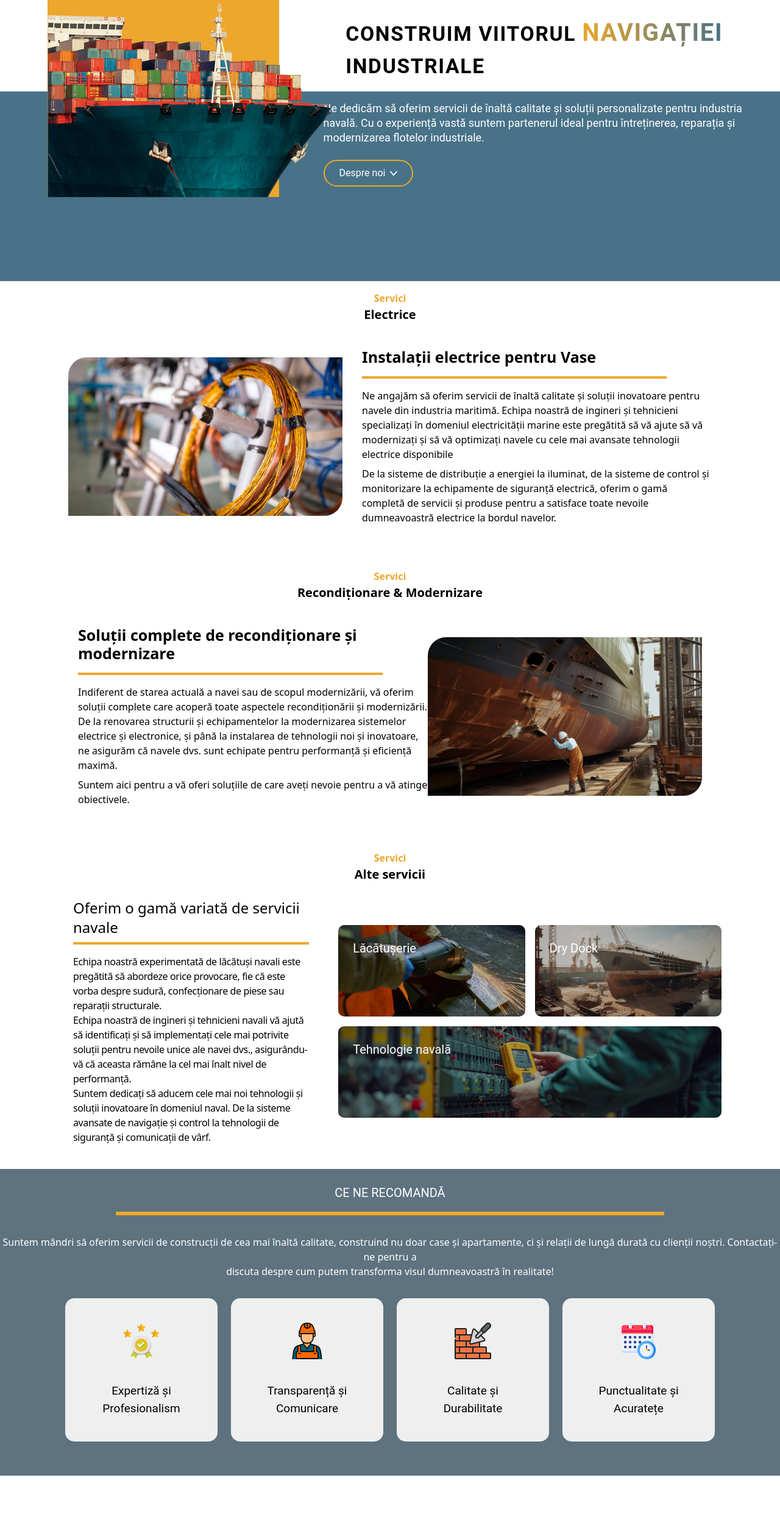
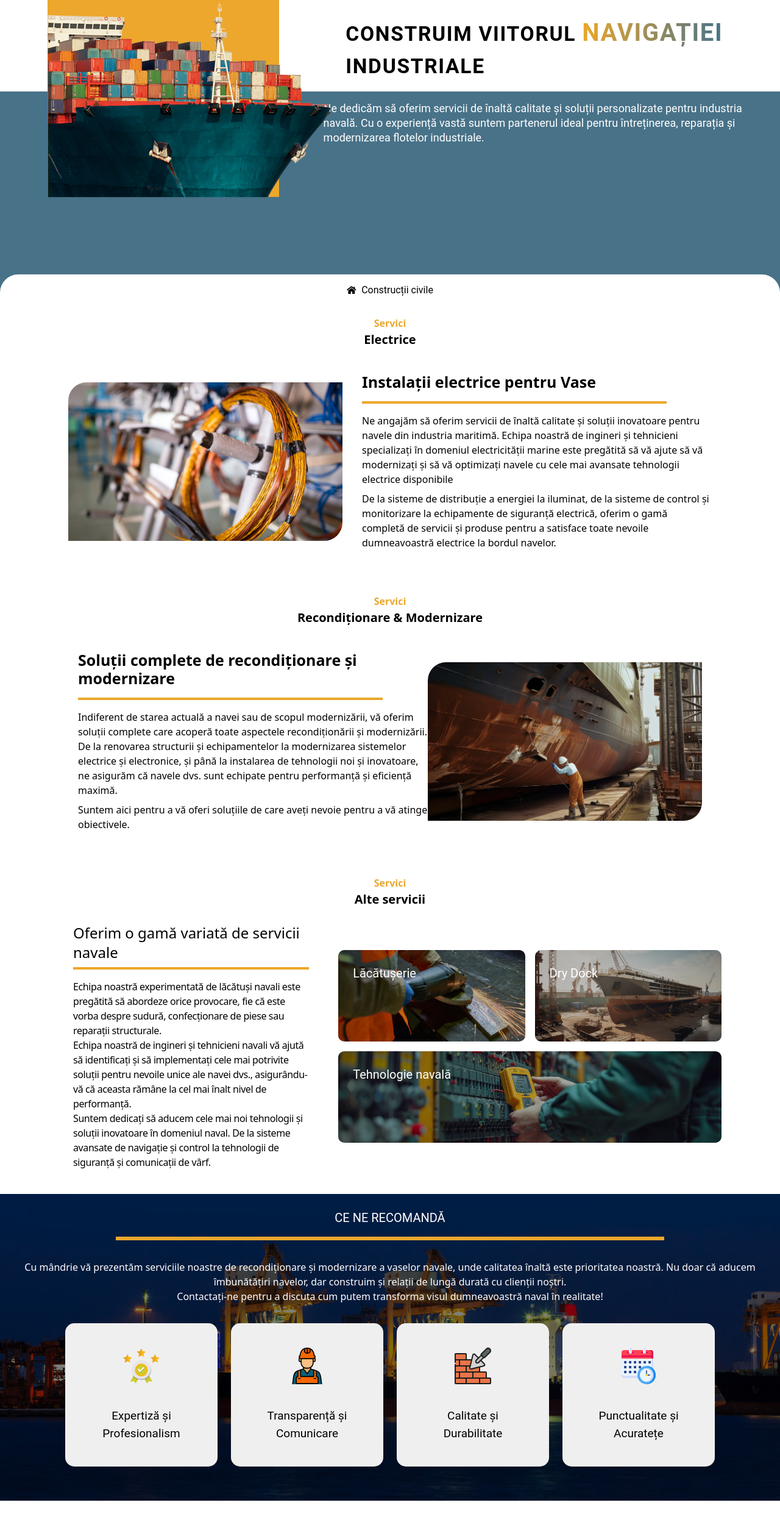
Before and after one commit to popica24/cmv-landing-page, a React (Vite) app: page /marine-services in a window 1280 px wide. Shown: the part 234-2748 px from the top of the page at 61% size. Built offline with nearby package versions, Linux system fonts and the light colour scheme.

Commit message:
minor changes

```diff
--- a/src/Components/ContactForm.tsx
+++ b/src/Components/ContactForm.tsx
@@ -24,7 +24,7 @@ const ContactForm = () => {
   const border = `border-[${color}]`;
   const bg = `bg-[${color}]`;
   return (
-    <div className=" md:container mx-auto md:px-2 py-6 lg:pt-24">
+    <div className=" md:container mx-auto md:px-2 py-6 lg:pt-24" id="contact">
       <div className="grid col-span-1 xl:grid-cols-2">
         <div className="col-span-1 text-center place-content-center">
           <form action="" className="h-full">
--- a/src/Components/Footer/Footer.tsx
+++ b/src/Components/Footer/Footer.tsx
@@ -135,7 +135,7 @@ const Footer = () => {
         />
       </div>
       <span className="text-white text-center flex items-center justify-center text-sm lg:text-[17.5px] pt-12 flex-col">
-        © 2024 CMV ELECTRICAL SOLUTION. Toate drepturile rezervate.
+        © 2024 CMV ELECTRICAL SOLUTIONS. Toate drepturile rezervate.
         <p className={textColor}> Politica de Confidențialitate </p>
         <p className={textColor}>Termeni și Condiții</p>
       </span>
--- a/src/Components/Navbar/Components/ContactButton.tsx
+++ b/src/Components/Navbar/Components/ContactButton.tsx
@@ -21,7 +21,8 @@ const ContactButton = () => {
     }
   }, [location.pathname]);
   return (
-    <button
+    <a
+      href="#contact"
       className={`inline-flex items-center whitespace-nowrap justify-center rounded-[8px] md:rounded-[24px] px-[5px] md:px-[10px] text-xs md:text-sm py-[2px] md:py-[6px] text-white ${bg}`}
     >
       <svg
@@ -48,7 +49,7 @@ const ContactButton = () => {
         />
       </svg>
       Contacteză-ne
-    </button>
+    </a>
   );
 };
 
--- a/src/Pages/Civil/Civil.tsx
+++ b/src/Pages/Civil/Civil.tsx
@@ -35,7 +35,7 @@ const Civil = () => {
                 decât o clădire, este o investiție în parteneriate de lungă
                 durată.
               </span>
-              <button className="my-6 rounded-[164px] border-2 border-[#FF6600] text-white py-2 px-6 inline-flex items-center w-full justify-center lg:w-fit">
+              <button className="my-6 rounded-[164px] border-2 border-[#FF6600] text-white py-2 px-6 inline-flex items-center w-full justify-center lg:w-fit opacity-0 cursor-default">
                 Despre noi
                 <svg
                   className="ms-2"
--- a/src/Pages/Frontpage/Frontpage.tsx
+++ b/src/Pages/Frontpage/Frontpage.tsx
@@ -54,7 +54,7 @@ const Frontpage = () => {
       title: "Marin Services",
       text: "Servicii maritime de încredere: reparatii, mentenanta si consultanta pentru ambarcatiuni, asigurând navigare sigură și eficientă pe tot parcursul.",
       left: {
-        text: "Industriale",
+        text: "Afla mai mult",
         link: "/marine-services",
         state: true,
       },
--- a/src/Pages/Marine/Marine.tsx
+++ b/src/Pages/Marine/Marine.tsx
@@ -9,7 +9,7 @@ const Marine = () => {
       <div className="mt-12 lg:mt-48">
         <div className="flex flex-col items-center justify-center font-roboto w-full">
           <div className="relative">
-            <h1 className="tracking-wider max-w-[55ch] text-[1rem] sm:text-[1.5rem] lg:text-[2.1rem] font-semibold uppercase ms-0 lg:ms-[18rem] xl:ms-[29.6rem]">
+            <h1 className="tracking-wider text-[1rem] sm:text-[1.5rem] lg:text-[2.1rem] font-semibold uppercase ms-0 lg:ms-[19rem] xl:ms-[29.6rem]">
               Construim viitorul{" "}
               <span className="text-linear-gradient-yellow text-[1.5rem] sm:text-[2.1rem] lg:text-[2.5rem] font-bold">
                 navigației
@@ -21,15 +21,15 @@ const Marine = () => {
               <Ship />
             </div>
           </div>
-          <article className="bg-[#487288] w-full flex items-center justify-center flex-col mt-4 pt-4 relative pb-[8.2rem]">
-            <div className="max-w-[38ch] sm:max-w-[55ch] lg:max-w-[77ch] flex flex-col md:items-start items-center ms-0 lg:ms-[18rem] xl:ms-[29.6rem]">
+          <article className="bg-[#487288] w-full flex items-center justify-center flex-col mt-4 pt-4 relative">
+            <div className="max-w-[38ch] sm:max-w-[55ch] lg:max-w-[65ch] xl:max-w-[77ch]  flex flex-col md:items-start items-center ms-0 lg:ms-[18rem] xl:ms-[29.6rem]">
               <span className="text-white lg:text-[1.125rem] leading-5 font-normal text-xs md:text-base">
                 Ne dedicăm să oferim servicii de înaltă calitate și soluții
                 personalizate pentru industria navală. Cu o experiență vastă
                 suntem partenerul ideal pentru întreținerea, reparația și
                 modernizarea flotelor industriale.
               </span>
-              <button className="my-6 rounded-[164px] border-2 border-[#ECA72C] text-white py-2 px-6 inline-flex items-center w-full justify-center lg:w-fit">
+              <button className="my-3 rounded-[164px] border-2 border-[#ECA72C] text-white py-2 px-6 inline-flex items-center w-full justify-center lg:w-fit cursor-default opacity-0">
                 Despre noi
                 <svg
                   className="ms-2"
@@ -46,6 +46,31 @@ const Marine = () => {
                 </svg>
               </button>
             </div>
+            <div className="lg:mt-[9rem] w-full">
+              <button
+                className={`border-2 border-white sm:rounded-t-[20px] rounded-t-[10px] lg:rounded-t-[30px] text-black bg-white
+                w-full py-2 lg:text-base text-sm lg:py-3 inline-flex items-center justify-center px-2`}
+              >
+                <svg
+                  className="me-2"
+                  width="16"
+                  height="15"
+                  viewBox="0 0 23 19"
+                  fill="none"
+                  xmlns="http://www.w3.org/2000/svg"
+                >
+                  <path
+                    d="M11.2294 4.97998L3.50439 10.9241V18.8879H9.71166V13.0518H13.0092V18.8879H18.9544V10.9241L11.2294 4.97998Z"
+                    className="fill-current"
+                  />
+                  <path
+                    d="M19.2781 6.30367V2.23186H16.0248V3.80093L11.2296 0.112061L0 8.75079L1.55016 10.7658L11.2296 3.31775L20.909 10.7658L22.4591 8.75084L19.2781 6.30367Z"
+                    className="fill-current"
+                  />
+                </svg>
+                Construcții civile
+              </button>
+            </div>
           </article>
         </div>
       </div>
--- a/src/Pages/Marine/MarineService.tsx
+++ b/src/Pages/Marine/MarineService.tsx
@@ -104,7 +104,7 @@ const MarineService = () => {
               Oferim o gamă variată de servicii navale
             </span>
             <div className="w-full border-2 border-[#ECA72C] mt-2 mb-4"></div>
-            <p className="tracking-tight lg:max-w-[50ch]">
+            <p className="tracking-tight text-xs md:text-sm xl:text-base xl:max-w-[50ch]">
               Echipa noastră experimentată de lăcătuși navali este pregătită să
               abordeze orice provocare, fie că este vorba despre sudură,
               confecționare de piese sau reparații structurale.
@@ -157,7 +157,11 @@ const MarineService = () => {
         </div>
       </div>
       {/*Reccomends*/}
-      <div className="text-center py-6 px-4 lg:px-0 relative bg-[#5E727F]">
+      <div
+        className="text-center py-6 px-4 lg:px-0 relative bg-center bg-cover"
+        style={{ backgroundImage: "url(industrial-ship.avif)" }}
+      >
+        <div className="absolute inset-0 top-0 left-0 right-0 bottom-0 bg-black opacity-50"></div>
         <div className="flex items-center flex-col justify-center z-10 relative">
           <span
             className="text-[20px] uppercase text-white font-roboto"
@@ -168,10 +172,11 @@ const MarineService = () => {
           </span>
           <span className="w-full border-[3px] border-[#ECA72C] mt-4 mb-8 max-w-[900px]"></span>
           <span className="text-white max-w-[80ch] xl:max-w-none">
-            Suntem mândri să oferim servicii de construcții de cea mai înaltă
-            calitate, construind nu doar case și apartamente, ci și relații de
-            lungă durată cu clienții noștri. Contactați-ne pentru a <br />{" "}
-            discuta despre cum putem transforma visul dumneavoastră în
+            Cu mândrie vă prezentăm serviciile noastre de recondiționare și
+            modernizare a vaselor navale, unde calitatea înaltă este prioritatea
+            noastră. Nu doar că aducem îmbunătățiri navelor, dar construim și
+            relații de lungă durată cu clienții noștri. <br /> Contactați-ne
+            pentru a discuta cum putem transforma visul dumneavoastră naval în
             realitate!
           </span>
         </div>
--- a/src/Pages/Solar/Components/Personal.tsx
+++ b/src/Pages/Solar/Components/Personal.tsx
@@ -200,12 +200,9 @@ const Personal = () => {
               </div>
               <div
                 className="h-[150px] w-[90vmin] sm:w-[75vw] lg:w-full mx-auto bg-cover bg-center rounded-[10px] mt-4 relative"
-                style={{ backgroundImage: "url(advanced-security.avif)" }}
+                style={{ backgroundImage: "url(photovoltaic-panels.avif)" }}
               >
                 <div className="absolute inset-0 bg-black bg-opacity-25 rounded-[10px]"></div>
-                <span className="text-white absolute top-6 left-6 text-xl font-roboto">
-                  Securitate Avansată
-                </span>
               </div>
             </div>
           </div>
--- a/src/index.css
+++ b/src/index.css
@@ -3,6 +3,11 @@
 @tailwind utilities;
 @import url("https://fonts.googleapis.com/css2?family=Rubik:ital,wght@0,300..900;1,300..900&display=swap");
 @import url("https://fonts.googleapis.com/css2?family=Roboto:ital,wght@0,100;0,300;0,400;0,500;0,700;0,900;1,100;1,300;1,400;1,500;1,700;1,900&display=swap");
+
+html,body{
+  scroll-behavior: smooth;
+}
+
 .font-rubik {
   font-family: "Rubik", sans-serif;
   font-optical-sizing: auto;
```
Also changed, not shown: public/industrial-ship.avif (added), public/photovoltaic-panels.avif (added).
